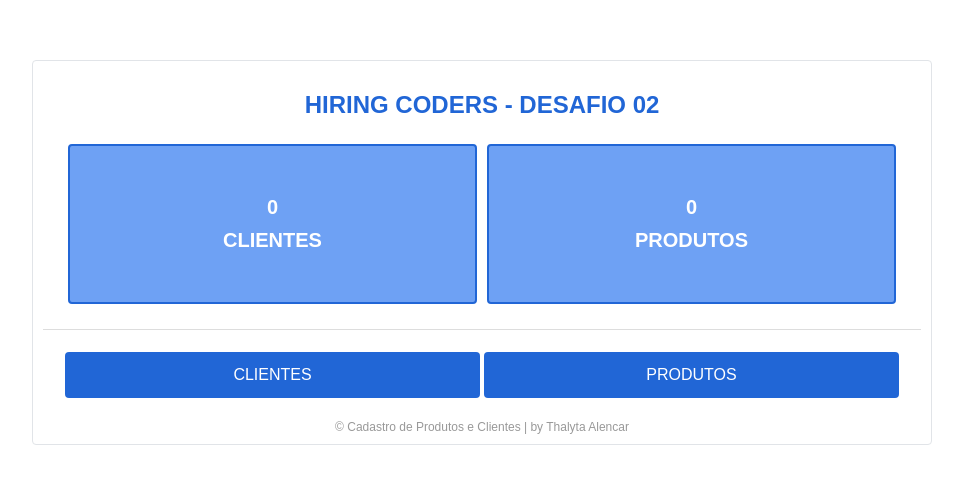
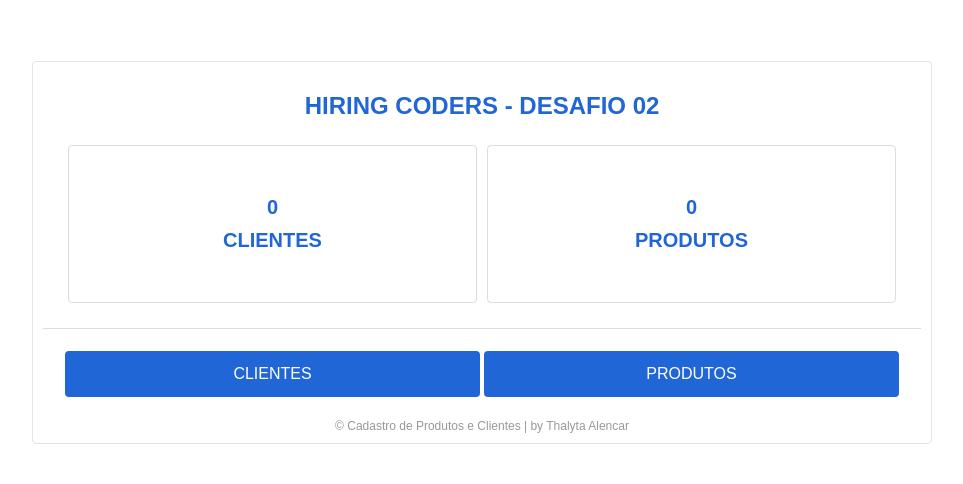
Before and after one commit to thalycomp/desafio02-gestaodecadastros, a React (Create React App) app: page / in a window 1280 px wide. Shown: the part 148-632 px from the top of the page, without its empty margins (158-1121 px from the left). Built offline with nearby package versions, Linux system fonts and the light colour scheme.

Commit message:
ajustando estilizaçao dos cards

```diff
--- a/src/pages/Dashboard/styles.js
+++ b/src/pages/Dashboard/styles.js
@@ -29,13 +29,12 @@ export const Cards = styled.div`
   padding: 20px;
 
   div {
-    background-color: #6ea1f4;
-    border: 2px solid #2166d6;
+    border: 1px solid #ddd;
     margin: 5px;
     padding: 50px;
     border-radius: 4px;
 
-    color: #fff;
+    color: #2166d6;
     font-weight: bold;
     font-size: 20px;
 
```
